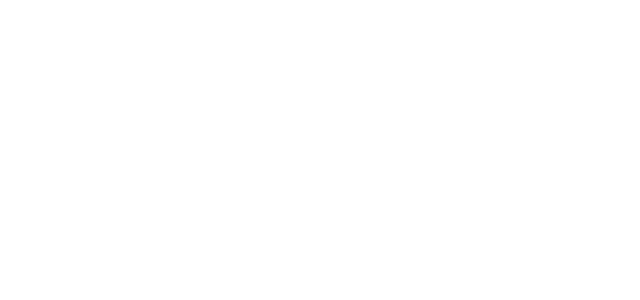
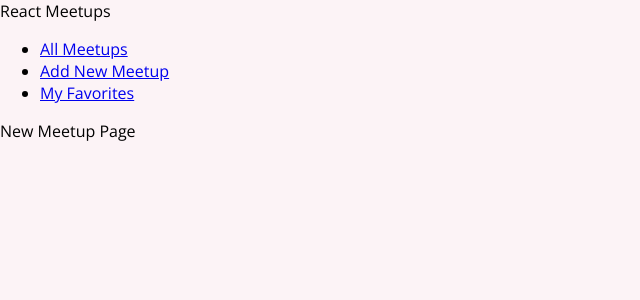
Before and after one commit to jvpink200/meetupProject, a React (Create React App) app: page /new-meetup in a window 1280 px wide. Shown: the top 300 px of the page, without its empty margins (0-640 px from the left). Built offline with nearby package versions, Linux system fonts and the light colour scheme.

Commit message:
added MainNavigation components and css

```diff
--- a/src/App.js
+++ b/src/App.js
@@ -1,10 +1,27 @@
 import React from 'react';
-import MainNavigation from './components/MainNavigation';
+
+import { Route, Switch } from "react-router-dom";
+
+import AllMeetupsPage from "./pages/AllMeetUps";
+import NewMeetupPage from "./pages/NewMeetUp";
+import FavoritesPage from "./pages/Favorites";
+import MainNavigation from "./components/layout/MainNavigation";
 
 function App() {
   return (
     <div>
       <MainNavigation />
+      <Switch>
+        <Route path="/" exact>
+          <AllMeetupsPage />
+        </Route>
+        <Route path="/new-meetup">
+          <NewMeetupPage />
+        </Route>
+        <Route path="/favorites">
+          <FavoritesPage />
+        </Route>
+      </Switch>
     </div>
   );
 }
--- a/src/components/MainNavigation.js
+++ /dev/null
@@ -1,11 +0,0 @@
-import React from 'react';
-
-function MainNavigation() {
-    return (
-        <header>
-
-        </header>
-    )
-}
-
-export default MainNavigation;
--- /dev/null
+++ b/src/components/layout/MainNavigation.js
@@ -0,0 +1,26 @@
+import React from 'react';
+
+import { Link } from "react-router-dom";
+
+function MainNavigation() {
+  return (
+    <header>
+      <div>React Meetups</div>
+      <nav>
+        <ul>
+          <li>
+            <Link to="/">All Meetups</Link>
+          </li>
+          <li>
+            <Link to="/new-meetup">Add New Meetup</Link>
+          </li>
+          <li>
+            <Link to="/favorites">My Favorites</Link>
+          </li>
+        </ul>
+      </nav>
+    </header>
+  );
+}
+
+export default MainNavigation;
--- /dev/null
+++ b/src/index.css
@@ -0,0 +1,23 @@
+
+
+@import url('https://fonts.googleapis.com/css2?family=Open+Sans:wght@400;700&display=swap');
+
+* {
+  box-sizing: border-box;
+}
+
+body {
+  font-family: 'Open Sans', sans-serif;
+  margin: 0;
+  background-color: #fcf3f6;
+}
+
+h1 {
+  font-size: 2.5rem;
+  color: #2c292b;
+}
+
+h2 {
+  font-size: 1.5rem;
+  color: #2c292b;
+}
--- a/src/index.js
+++ b/src/index.js
@@ -1,8 +1,13 @@
-import React from 'react';
-import ReactDOM from 'react-dom';
-import "bootstrap/dist/css/bootstrap.min.css";
-import App from './App';
+import React from "react";
+import ReactDOM from "react-dom";
+import { BrowserRouter } from "react-router-dom";
 
+import "./index.css";
+import App from "./App";
 
-ReactDOM.render(<App />, document.getElementById('root')
+ReactDOM.render(
+  <BrowserRouter>
+    <App />
+  </BrowserRouter>,
+  document.getElementById("root")
 );
--- /dev/null
+++ b/src/pages/AllMeetUps.js
@@ -0,0 +1,7 @@
+import React from "react";
+
+function AllMeetupsPage() {
+  return <div>All Meetups Page</div>;
+}
+
+export default AllMeetupsPage;
--- /dev/null
+++ b/src/pages/Favorites.js
@@ -0,0 +1,7 @@
+import React from 'react';
+
+function FavoritesPage() {
+  return <div>Favorites Page</div>;
+}
+
+export default FavoritesPage;
--- /dev/null
+++ b/src/pages/NewMeetUp.js
@@ -0,0 +1,7 @@
+import React from 'react';
+
+function NewMeetupPage() {
+  return <div>New Meetup Page</div>;
+}
+
+export default NewMeetupPage;
```
